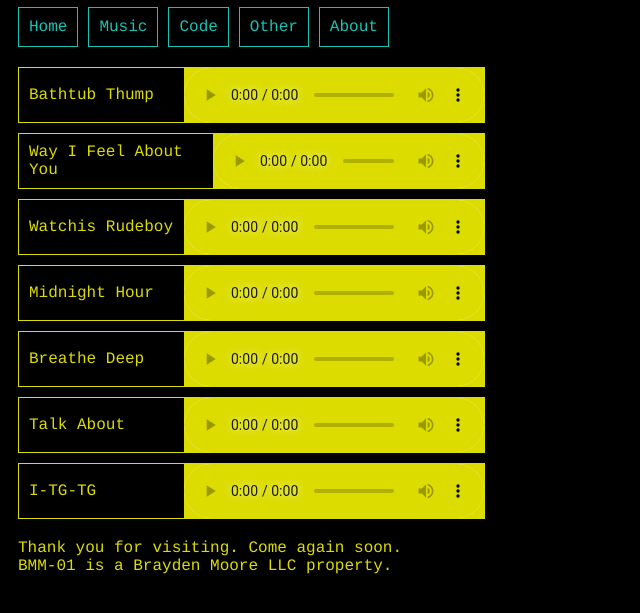
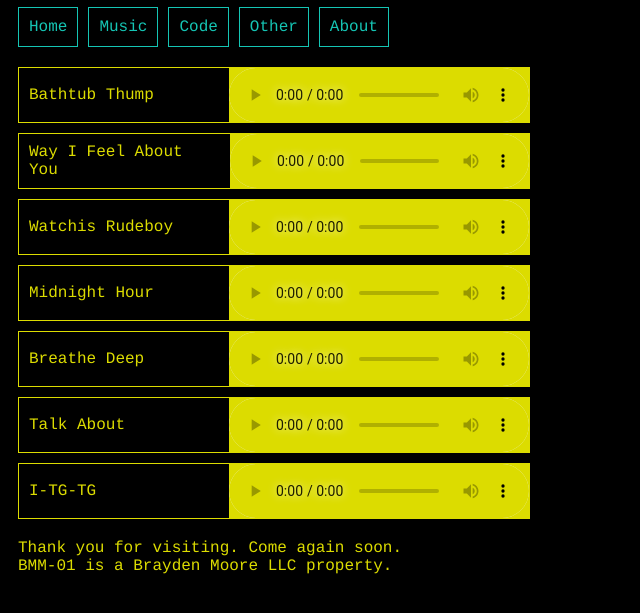
Before and after one commit to brayden1moore/bmm-01, a plain HTML site: page music.html in a window 1280 px wide. Shown: the part 133-746 px from the top of the page, without its empty margins (0-640 px from the left). Drawn offline with Linux system fonts and the light colour scheme.

Commit message:
fix images

```diff
--- a/static/style.css
+++ b/static/style.css
@@ -101,7 +101,7 @@
         }
         .wav-container {
             justify-content: space-between;
-            width: 455px;
+            width: 500px;
             padding-left: 10px;
             border: 1px solid var(--primary-color);
             font-family: courier;
```
Also changed, not shown: static/images/cows.png (added), static/images/elements.png (added), 1 other file.
